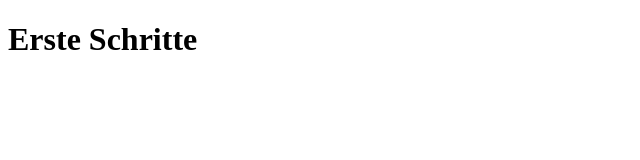
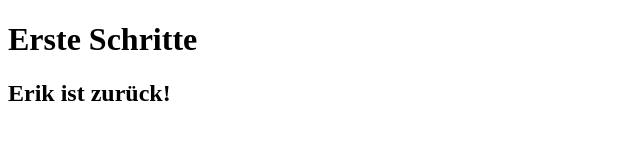
Before and after one commit to Bechl1902/gr1, a plain HTML site: page index.html in a window 1280 px wide. Shown: the whole page, without its empty margins (0-640 px from the left). Drawn offline with Linux system fonts and the light colour scheme.

Commit message:
Zweite Änderung

```diff
--- a/index.html
+++ b/index.html
@@ -8,5 +8,6 @@
 </head>
 <body>
     <h1>Erste Schritte</h1>
+    <h2>Erik ist zurück!</h2>
 </body>
 </html>
```
